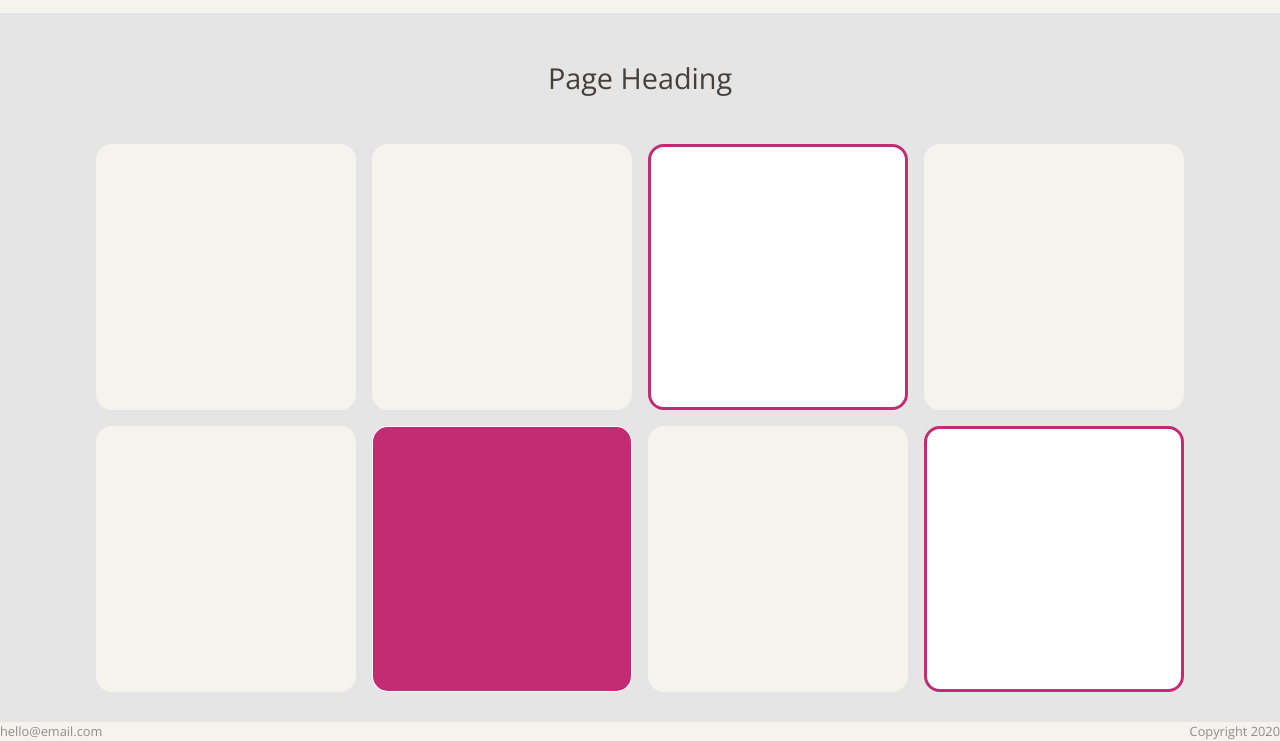
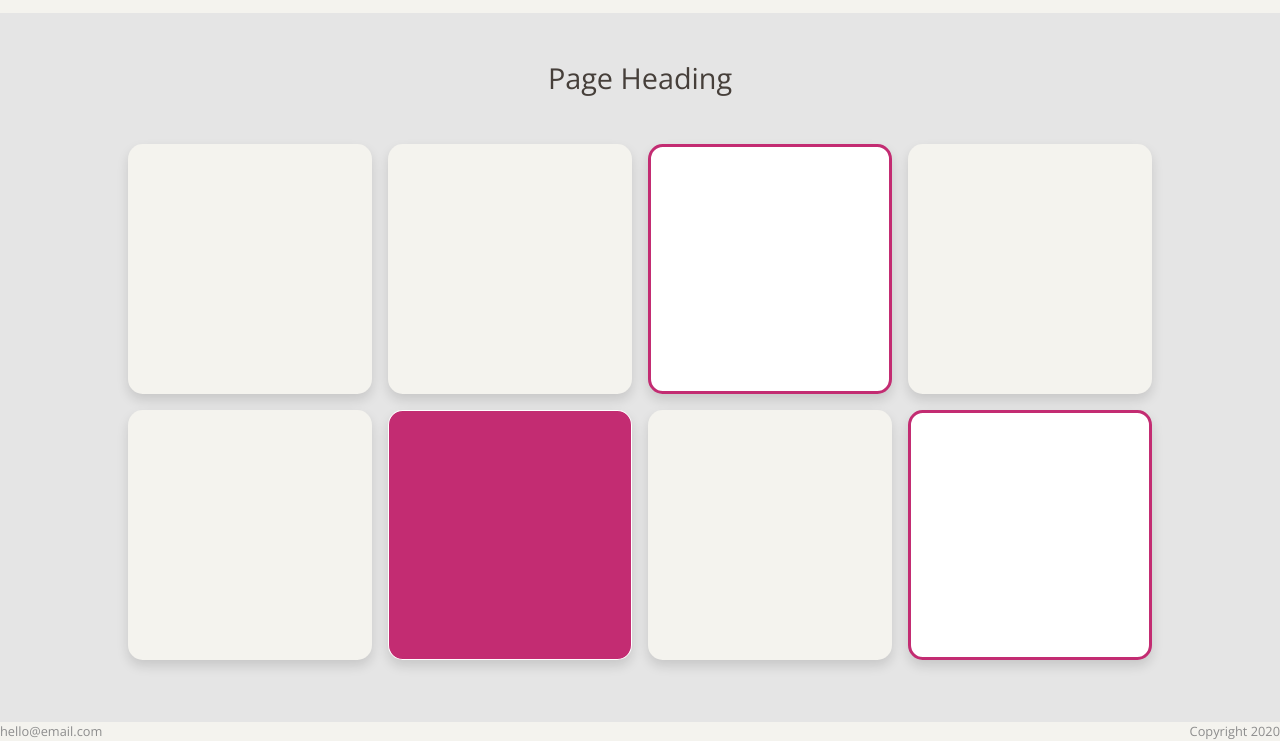
Before and after one commit to Jimbozz/james-badenhorst-css-frameworks-ma1, a plain HTML site: page index.html in a window 1280 px wide. Shown: the part 59-800 px from the top of the page. Drawn offline with nearby package versions, Linux system fonts and the light colour scheme.

Commit message:
updated squares shadow

```diff
--- a/sass/partials/_squares.scss
+++ b/sass/partials/_squares.scss
@@ -18,11 +18,11 @@
 
     @include breakpoint-up(medium) {
       grid-template-columns: repeat(2, 1fr);
-      margin: 1rem 4rem;
+      margin: 1rem 6rem;
     }
     @include breakpoint-up(large) {
       grid-template-columns: repeat(4, 1fr);
-      margin: 1rem 6rem;
+      margin: 1rem 8rem;
       grid-gap: 1rem;
     }
   }
@@ -31,6 +31,7 @@
     border-radius: 6%;
     padding-top: 100%;
     background: getColour(secondary);
+    box-shadow: 0px 6px 12px #00000021;
 
 
     &--pink {
```
Also changed, not shown: css/style.css, 1 other file.
